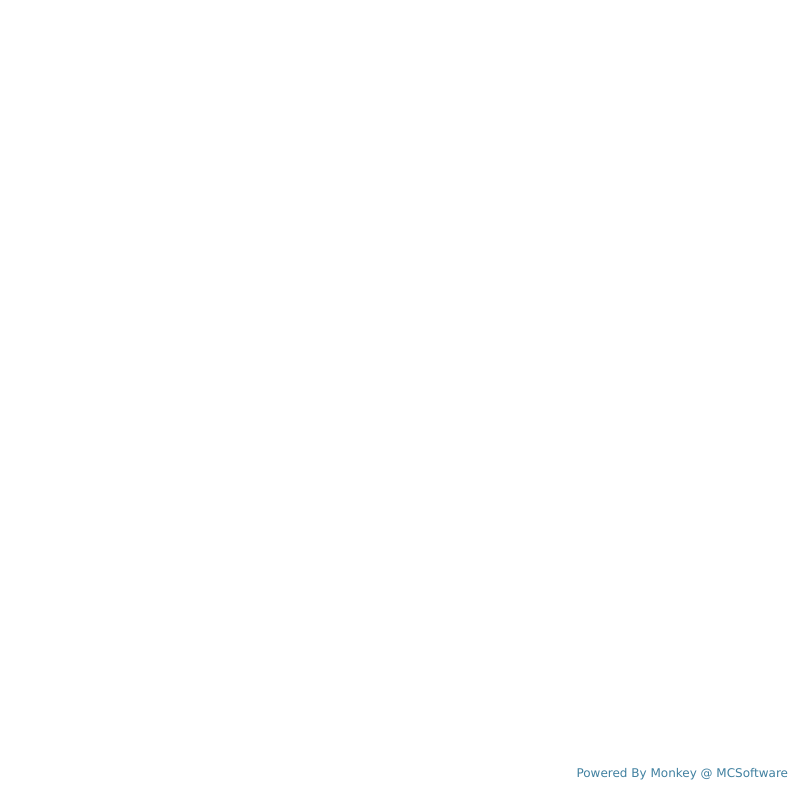
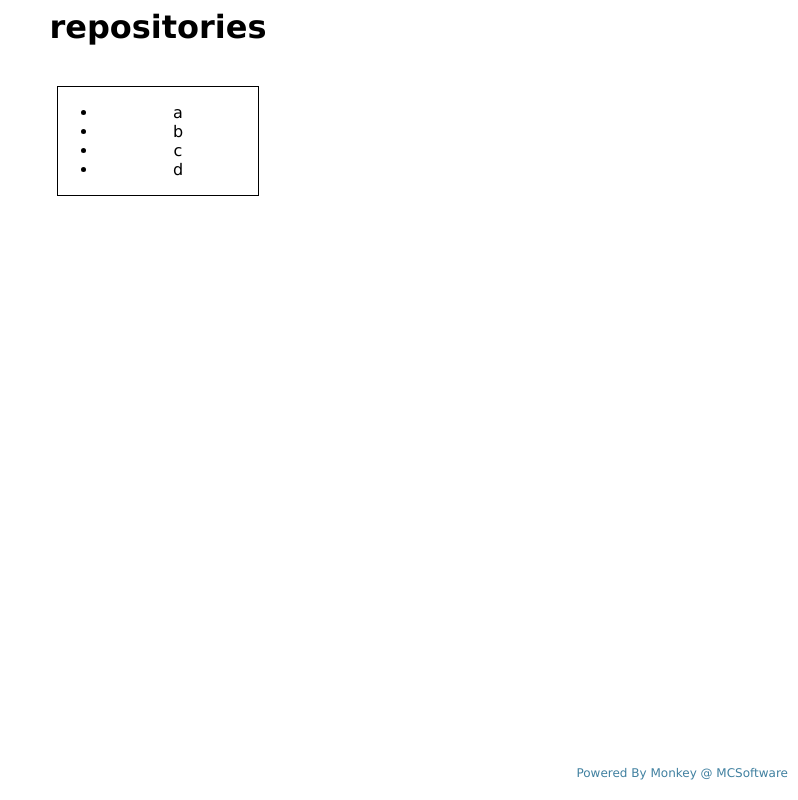
Before and after one commit to calfizzi/calfizzi.github.io, a plain HTML site: page index.html in a window 1280 px wide. Shown: the whole page, without its empty margins (482-1280 px from the left). Drawn offline with Linux system fonts and the light colour scheme.

Commit message:
Update index.html

```diff
--- a/index.html
+++ b/index.html
@@ -8,7 +8,16 @@
   <meta name="apple-mobile-web-app-capable" content="yes">
   <link rel="stylesheet" type="text/css" href="css/mc_styles.css" >
 </head>
-<body style="text-align: center">
+<body style="text-align: center; content-align: center">
+<h1>repositories</h1><br/>
+<div style="width:200px; border: 1px solid; display: inline-block">
+<ul>
+<li> a</li>
+<li> b</li>
+<li> c</li>
+<li> d</li>
+</ul>
+</div>
 <div class="feed">Powered By Monkey @ MCSoftware</div>
 </body>
 </html>
```
